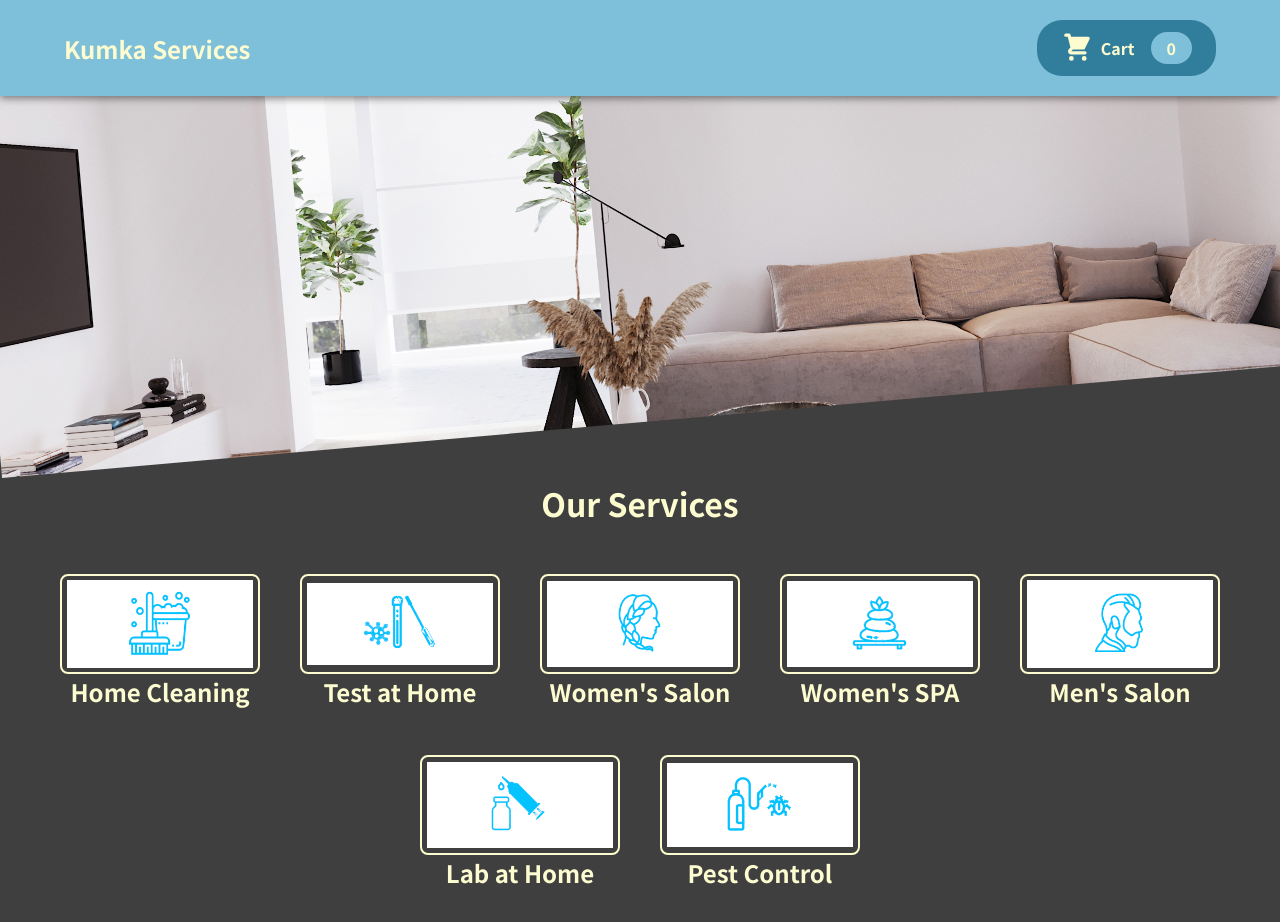
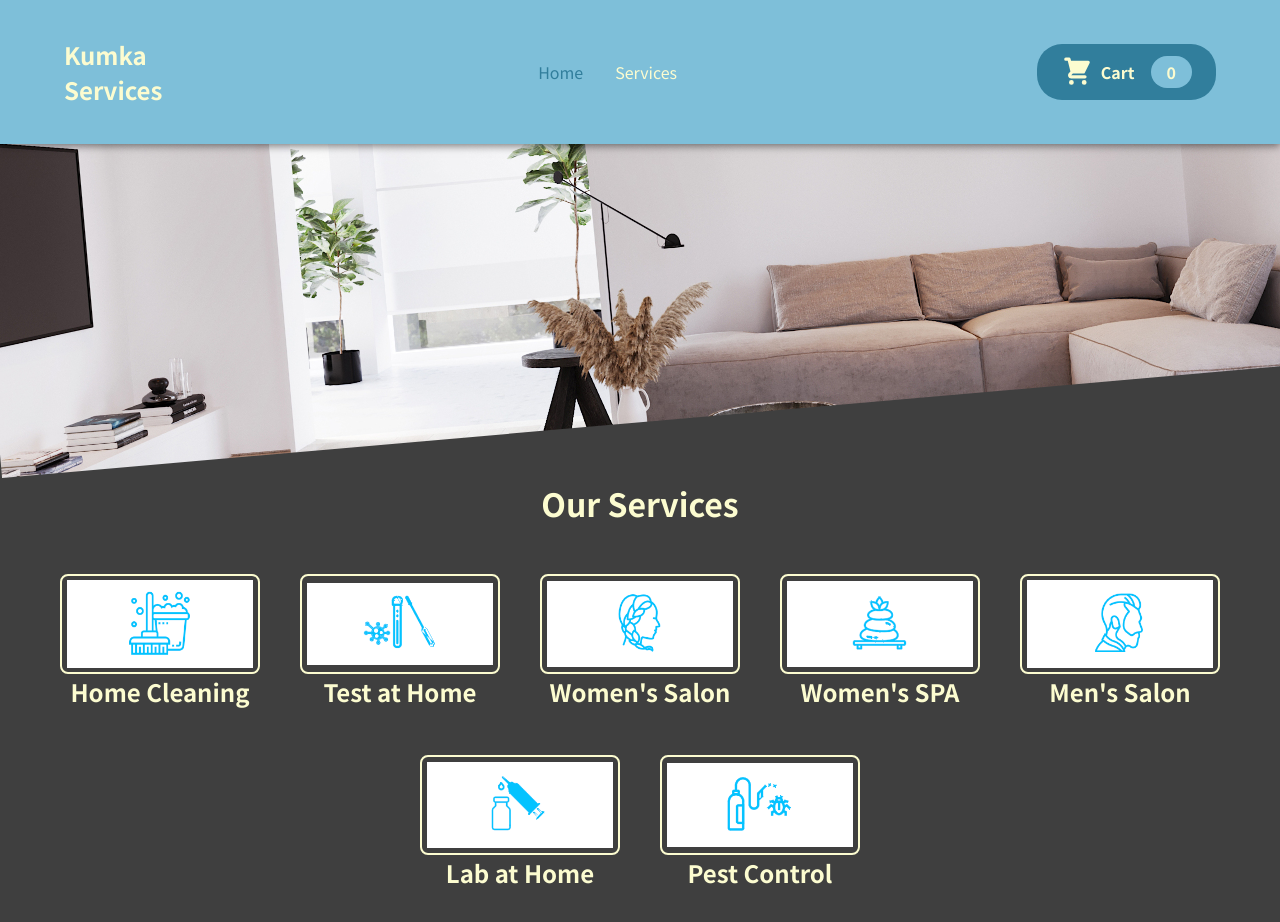
Before and after one commit to PivtoranisV/project-home-services, a React (Create React App) app: page /services in a window 1280 px wide. Shown: the top 922 px of the page. Built offline with nearby package versions, Linux system fonts and the light colour scheme.

Commit message:
Added links to home and services page

```diff
--- a/src/components/Cart/Cart.js
+++ b/src/components/Cart/Cart.js
@@ -3,9 +3,8 @@ import Modal from '../UI/Modal';
 import styles from './Cart.module.css';
 import CartItem from './CartItem';
 import CheckOut from './CheckOut';
-import { useDispatch } from 'react-redux';
+import { useDispatch, useSelector } from 'react-redux';
 import { showCartAction } from '../../store/cart-ui-slice';
-import { useSelector } from 'react-redux';
 
 const Cart = () => {
   const [shownCheckout, setShownCheckout] = useState(false);
--- a/src/components/Cart/Cart.module.css
+++ b/src/components/Cart/Cart.module.css
@@ -28,6 +28,7 @@
 
 .actions {
     text-align: right;
+    margin-top: 1rem;
 }
 
 .actions button {
--- a/src/components/Feedbacks/Feedback.module.css
+++ b/src/components/Feedbacks/Feedback.module.css
@@ -4,4 +4,6 @@
     align-items: center;
     font-size: 0.8rem;
     text-align: center;
+    gap: 1rem;
+    margin-top: 2rem;
 }
--- a/src/components/Feedbacks/FeedbackSlide.module.css
+++ b/src/components/Feedbacks/FeedbackSlide.module.css
@@ -1,6 +1,7 @@
 .feedback {
     font-size: larger;
     text-align: justify;
+    padding: 1rem;
 }
 
 .line {
@@ -14,8 +15,10 @@
 .name {
     text-align: center;
     color: #8a2b06;
+    padding-bottom: 1rem;
 }
 
 .date {
     text-align: end;
+    padding: 1rem;
 }
--- a/src/components/Feedbacks/Sliders.css
+++ b/src/components/Feedbacks/Sliders.css
@@ -2,7 +2,6 @@
     background-color: #fff;
     border-radius: 14px;
     color: #455e68;
-    padding: 0 1rem;
     width: 95%;
     max-width: 640px;
     box-shadow: 0 1px 18px 10px rgba(0, 0, 0, 0.25);
--- a/src/components/Header/CartButton.module.css
+++ b/src/components/Header/CartButton.module.css
@@ -10,6 +10,12 @@
     align-items: center;
     border-radius: 25px;
     font-weight: bold;
+}
+
+@media (max-width: 560px) {
+    .button {
+        margin: auto;
+    }
 }
 
 .button:hover,
--- a/src/components/Header/Header.js
+++ b/src/components/Header/Header.js
@@ -1,4 +1,5 @@
 import React, { Fragment } from 'react';
+import { NavLink } from 'react-router-dom';
 import roomImg from '../../assets/living-room.jpg';
 import CartButton from './CartButton';
 import styles from './Header.module.css';
@@ -7,7 +8,35 @@ const Header = () => {
   return (
     <Fragment>
       <header className={styles.header}>
-        <h2>Kumka Services</h2>
+        <h2>
+          Kumka <br />
+          Services
+        </h2>
+        <nav>
+          <ul className={styles.list}>
+            <li>
+              <NavLink
+                to="/"
+                className={({ isActive }) =>
+                  isActive ? styles.active : undefined
+                }
+                end
+              >
+                Home
+              </NavLink>
+            </li>
+            <li>
+              <NavLink
+                to="/services"
+                className={({ isActive }) =>
+                  isActive ? styles.active : undefined
+                }
+              >
+                Services
+              </NavLink>
+            </li>
+          </ul>
+        </nav>
         <CartButton />
       </header>
       <div className={styles['main-image']}>
--- a/src/components/Header/Header.module.css
+++ b/src/components/Header/Header.module.css
@@ -3,15 +3,33 @@
     top: 0;
     left: 0;
     width: 100%;
-    height: 6rem;
+    height: 9rem;
     background-color: #7ebfd9;
     color: #fcfcd0;
     display: flex;
+    flex-wrap: wrap;
     justify-content: space-between;
     align-items: center;
     padding: 0 5%;
     box-shadow: 0 2px 8px rgba(0, 0, 0, 0.5);
     z-index: 10;
+}
+
+.list {
+    display: flex;
+    gap: 1rem;
+    list-style: none;
+}
+
+.list a {
+    text-decoration: none;
+    color: #317e9c;
+    margin-left: 1rem;
+}
+
+.list a:hover,
+.list a.active {
+    color: #fcfcd0;
 }
 
 .main-image {
--- a/src/components/Services/ServicesSummary.module.css
+++ b/src/components/Services/ServicesSummary.module.css
@@ -11,6 +11,7 @@
     display: flex;
     flex-direction: column;
     align-items: center;
+    gap: 1rem;
 }
 
 .summary h2 {
```
